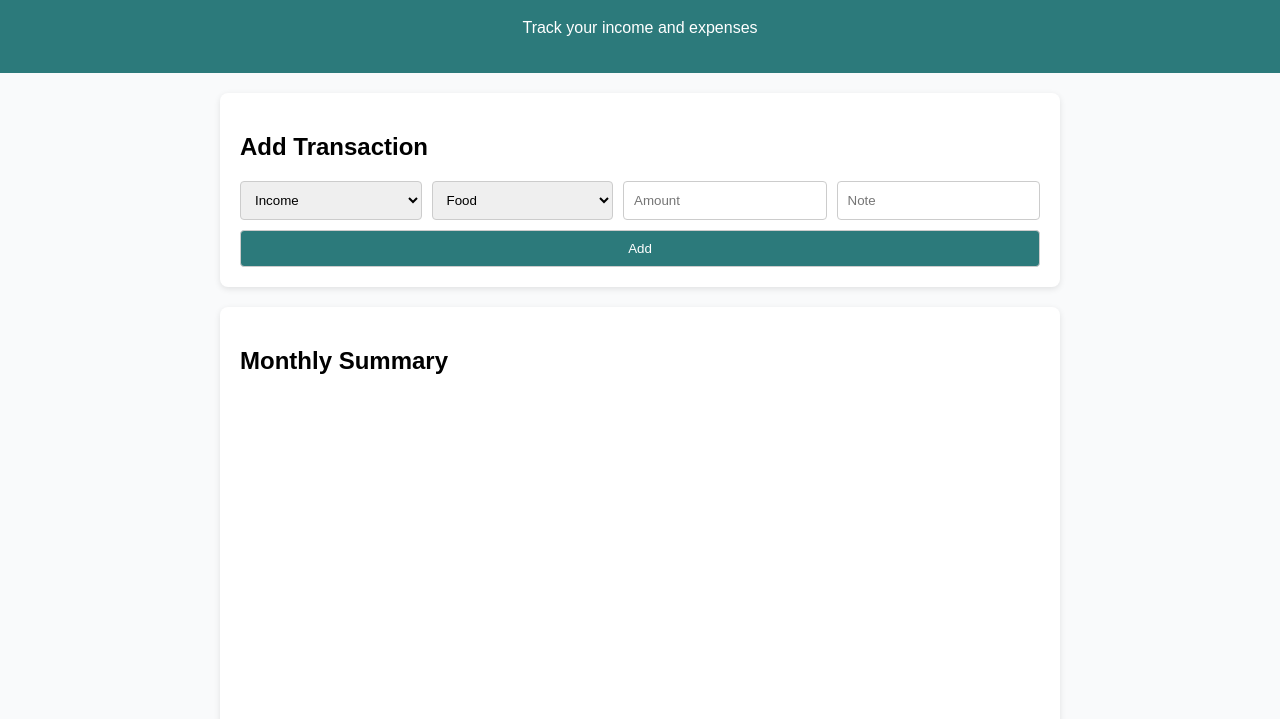
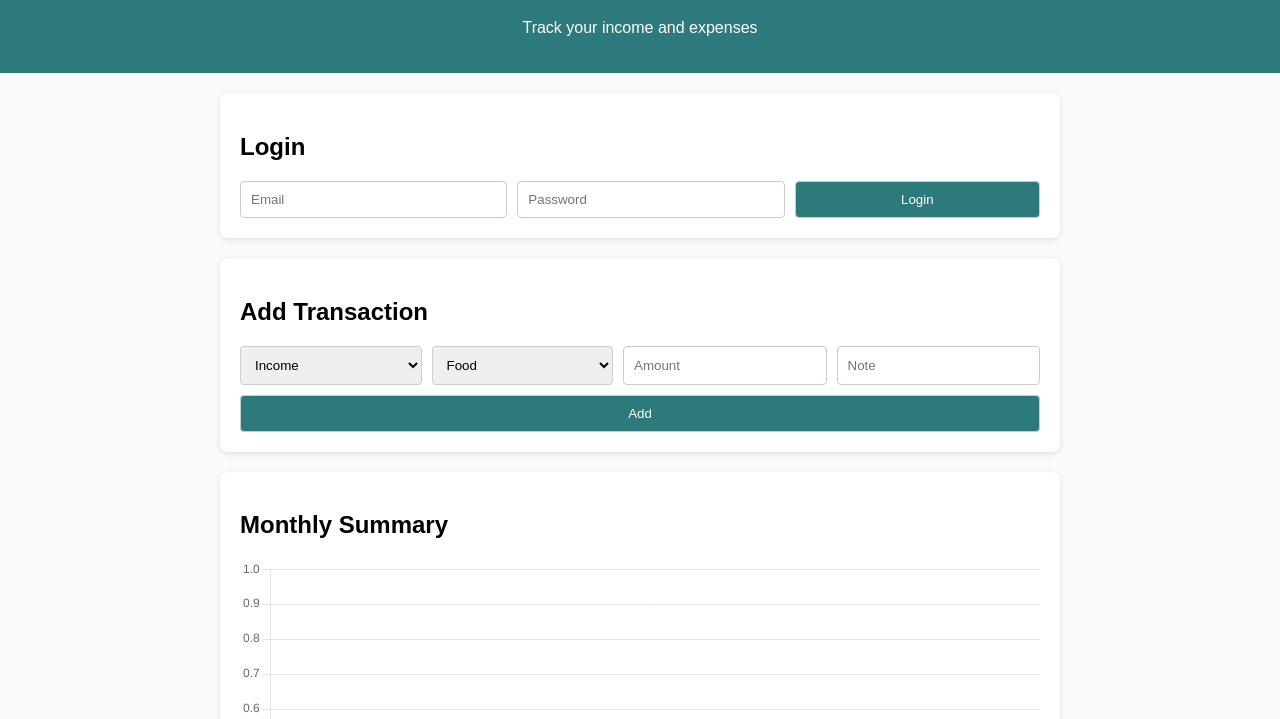
Before and after one commit to niyodushima/pfms-backend, a website with bundled scripts: page frontend/index.html in a window 1280 px wide. Shown: the part 81-800 px from the top of the page. Built offline with nearby package versions, Linux system fonts and the light colour scheme.

Commit message:
Add login section and update script tag to module

```diff
--- a/frontend/index.html
+++ b/frontend/index.html
@@ -13,6 +13,18 @@
     <p>Track your income and expenses</p>
   </header>
 
+  <!-- ✅ Login Section -->
+  <section id="login-section">
+    <h2>Login</h2>
+    <form id="login-form">
+      <input type="email" id="login-email" placeholder="Email" required />
+      <input type="password" id="login-password" placeholder="Password" required />
+      <button type="submit">Login</button>
+    </form>
+    <button id="logout-btn" style="display:none;">Logout</button>
+  </section>
+
+  <!-- ✅ Transaction Form -->
   <section id="form-section">
     <h2>Add Transaction</h2>
     <form id="transaction-form">
@@ -37,12 +49,13 @@
     </form>
   </section>
 
+  <!-- ✅ Chart Section -->
   <section id="chart-section">
     <h2>Monthly Summary</h2>
     <canvas id="summaryChart"></canvas>
   </section>
 
-  <script src="https://cdn.jsdelivr.net/npm/chart.js"></script>
-  <script src="./script.js"></script>
+  <!-- ✅ Use ES module for script -->
+  <script type="module" src="./script.js"></script>
 </body>
 </html>
```
